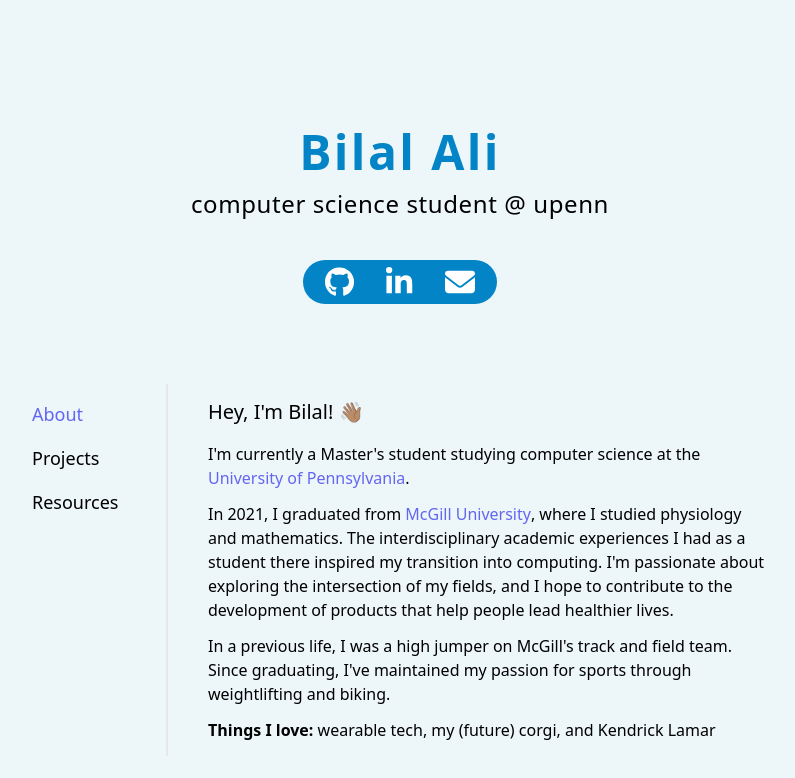
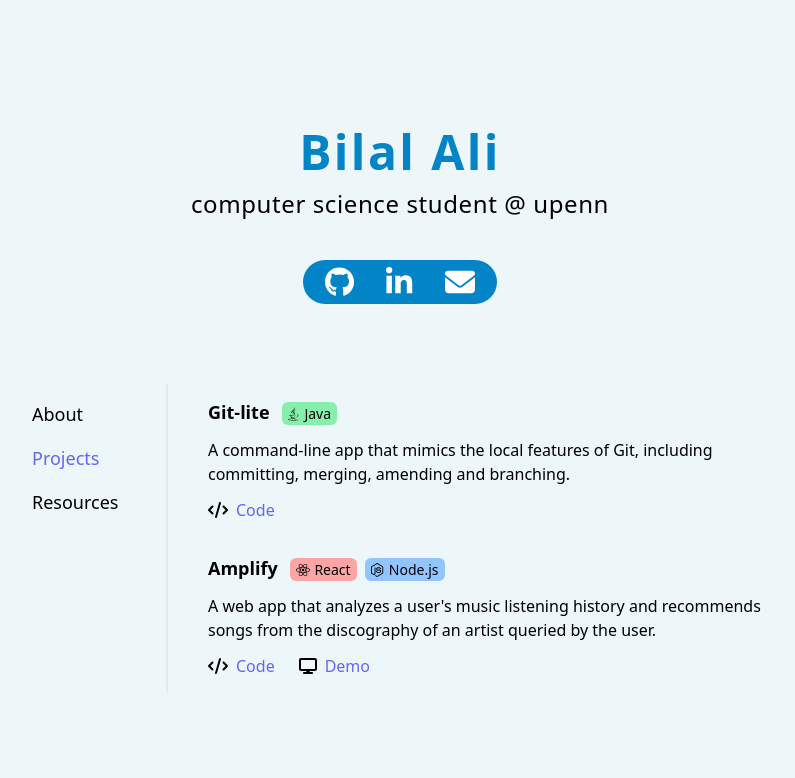
Before and after one commit to bilala45/personal-website, a React (Create React App) app: page /projects in a window 1280 px wide. Before the commit this address led to /about. Shown: the top 778 px of the page, without its empty margins (240-1035 px from the left). Built offline with nearby package versions, Linux system fonts and the light colour scheme.

Commit message:
Add component and page route for personal projects

```diff
--- a/src/components/Main.js
+++ b/src/components/Main.js
@@ -1,4 +1,5 @@
 import About from "./About";
+import Projects from "./Projects";
 import Resources from "./Resources";
 import { Route, Routes, Navigate } from "react-router-dom";
 
@@ -7,7 +8,7 @@ const Main = () => (
     {/* intro and about occupy height of screen at minimum (if content is longer than screen height, then it'll expand past it) */}
     <Routes>
       <Route path="/about" element={<About />} />
-      {/* <Route path="/projects" element={<Projects />} /> */}
+      <Route path="/projects" element={<Projects />} />
       <Route path="/resources" element={<Resources />} />
       <Route path="*" element={<Navigate to="/about" replace />} />
     </Routes>
--- /dev/null
+++ b/src/components/Projects.js
@@ -0,0 +1,67 @@
+import { FontAwesomeIcon } from "@fortawesome/react-fontawesome";
+import { faCode, faDisplay } from "@fortawesome/free-solid-svg-icons";
+import { faReact, faJava, faNodeJs } from "@fortawesome/free-brands-svg-icons";
+
+const Projects = () => (
+  <div className="text-md">
+    {/* Start of project one */}
+    <div className="text-lg font-semibold">
+      Git-lite{" "}
+      <span className="px-1.5 py-0.5 mr-1 ml-2 rounded-md bg-green-300 text-sm font-normal">
+        <FontAwesomeIcon className="mr-0.5" icon={faJava} /> Java
+      </span>
+    </div>
+    <div className="pt-3">
+      A command-line app that mimics the local features of Git, including
+      committing, merging, amending and branching.
+    </div>
+    <div className="pt-3">
+      <FontAwesomeIcon icon={faCode} />
+      <a href="https://github.com/bilala45/git-lite">
+        <span className="ml-2 font-medium text-indigo-500 hover:underline decoration-4 underline-offset-2">
+          Code
+        </span>
+      </a>
+    </div>
+
+    {/* Start of project two */}
+    <div className="pt-8">
+      <div className="text-lg font-semibold">
+        Amplify{" "}
+        <span className="px-1.5 py-0.5 mr-1 ml-2 rounded-md bg-red-300 text-sm font-normal">
+          <FontAwesomeIcon className="mr-1" icon={faReact} />
+          React
+        </span>
+        <span className="px-1.5 py-0.5 mx-1 rounded-md bg-blue-300 text-sm font-normal">
+          <FontAwesomeIcon className="mr-1.5" icon={faNodeJs} />
+          Node.js
+        </span>
+      </div>
+      <div className="pt-3">
+        A web app that analyzes a user's music listening history and recommends
+        songs from the discography of an artist queried by the user.
+      </div>
+      <div className="pt-3">
+        <span className="mr-6">
+          <FontAwesomeIcon icon={faCode} />
+          <a href="https://github.com/bilala45/git-lite">
+            <span className="ml-2 font-medium text-indigo-500 hover:underline decoration-4 underline-offset-2">
+              Code
+            </span>
+          </a>
+        </span>
+
+        <span>
+          <FontAwesomeIcon icon={faDisplay} />
+          <a href="https://github.com/bilala45/git-lite">
+            <span className="ml-2 font-medium text-indigo-500 hover:underline decoration-4 underline-offset-2">
+              Demo
+            </span>
+          </a>
+        </span>
+      </div>
+    </div>
+  </div>
+);
+
+export default Projects;
```
